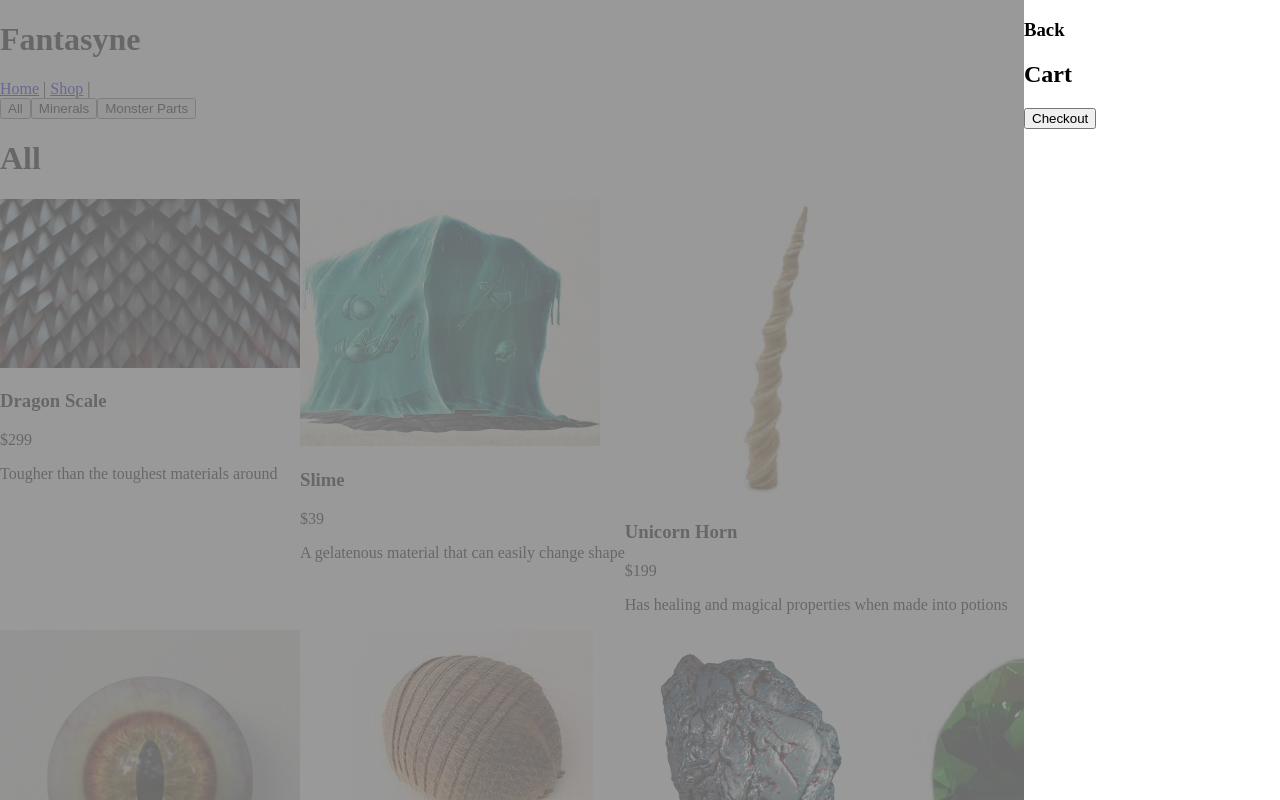
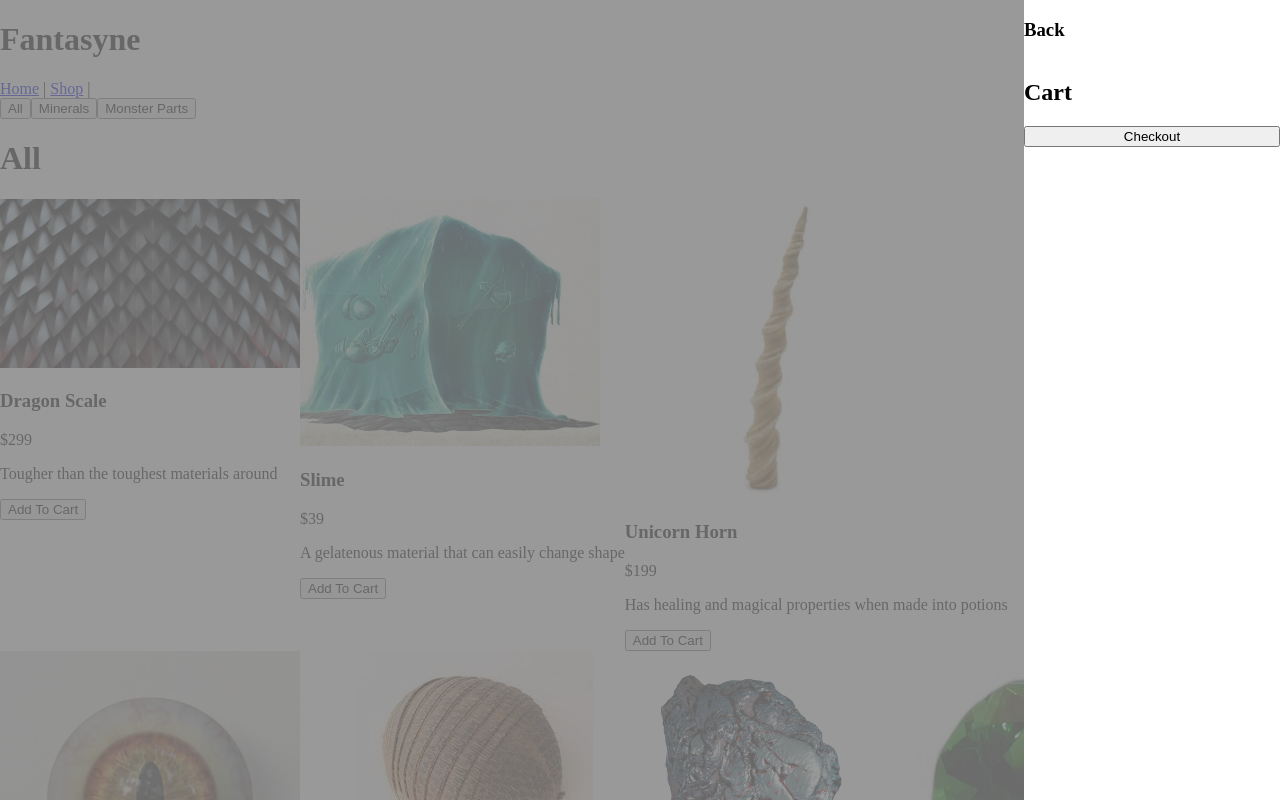
Before and after one commit to Traorasp/shopping-cart, a React (Create React App) app: page /shop in a window 1280 px wide. Both pictures are taken after a click on the picture 112 px from the left and 210 px from the top of the page. Shown: the top 800 px of the page. Built offline with nearby package versions, Linux system fonts and the light colour scheme.

Commit message:
Added logic to add item to cart

```diff
--- a/src/components/Cart.js
+++ b/src/components/Cart.js
@@ -1,31 +1,52 @@
 import cart from '../Images/cart.png'
-import React, { useState }from 'react';
+import React, { useState, useEffect }from 'react';
+import PropTypes from 'prop-types';
 
-function Cart() {
+function Cart(props) {
   const [open, setOpen] = useState(false)
-  const [cartItems, setCartItems] = useState([])
-
-  const addItemToCart = (e) => {
-    const newItem = e.target.textContent;
-    setCartItems(newItem)
-  }
+  const {itemsInCart, addItemToCart} = props;
+  const [total, setTotal] = useState({
+    totalAmount: 0,
+    totalCost: 0,
+  })
 
   const toggleCart = () => {
     setOpen(!open)
   }
 
+  useEffect(() => {
+    const totalCost = itemsInCart.map((item) => {
+      return item.Price * item.Amount;
+    }).reduce((a, b) => a + b, 0);
+    const totalAmount = itemsInCart.map((item) => {
+      return item.Amount;
+    }).reduce((a, b) => a + b, 0);
+    setTotal({
+      totalAmount: totalAmount,
+      totalCost: totalCost,
+    })
+  }, [itemsInCart]);
+
   if(open) {
     return(
-      <div id='cart'>
-        <div>
+      <div id='cart-background'>
+        <div id='cart'>
           <h3 onClick={toggleCart}>Back</h3>
           <h2>Cart</h2>
-          {cartItems.map((item) => {
-            <div>
-            <p>{item}</p>
-            <button onClick={addItemToCart}></button>
-            </div>
+          <div className='cart-items-display'>
+          {itemsInCart.map((item) => {
+            return(
+              <div key={item.id} className='cart-item'>
+                <img src={item.Img}/>
+                <p>{item.Name}</p>
+                <div className='counter'>
+                <button onClick={addItemToCart} className={item.Name}>-</button>
+                <p>{item.Amount}</p>
+                <button onClick={addItemToCart} className={item.Name}>+</button>
+                </div>
+              </div>)
           })}
+          </div>
           <button>Checkout</button>
         </div>
       </div>
@@ -34,10 +55,21 @@ function Cart() {
   return (
     <div>
       <img src={cart} alt='Shopping Cart' onClick={toggleCart}/>
-      <p>Count</p>
+      <p>{total.totalAmount}</p>
     </div>
   );
   }
 }
 
+Cart.propTypes = {
+  itemsInCart: PropTypes.array,
+  addItemToCart: PropTypes.func,
+}
+
+Cart.defaultProps = {
+  itemsInCart: [],
+  addItemToCart: () => {},
+}
+
+
 export default Cart;
--- a/src/components/Item.js
+++ b/src/components/Item.js
@@ -2,7 +2,7 @@ import React from 'react';
 import PropTypes from 'prop-types';
 
 function Item(props) {
-  const { items } = props;
+  const { items, addItemToCart } = props;
 
   return (
     <div id='item-list'>
@@ -13,6 +13,7 @@ function Item(props) {
       <h3>{item.Name}</h3>
       <p>${item.Price}</p>
       <p>{item.Desc}</p>
+      <button onClick={addItemToCart} className={item.Name}>Add To Cart</button>
     </div>
     )
   })}
@@ -22,10 +23,12 @@ function Item(props) {
 
 Item.propTypes = {
   items: PropTypes.array,
+  addItemToCart: PropTypes.func,
 }
 
 Item.defaultProps = {
-  items: []
+  items: [],
+  addItemToCart: () => {},
 }
 
 export default Item;
--- a/src/components/Shop.js
+++ b/src/components/Shop.js
@@ -2,6 +2,7 @@ import React, { useState }from 'react';
 import Item from './Item';
 import {minerals, monstParts, allItems} from './materials.js';
 import Cart from './Cart';
+import uniqid from "uniqid";
 
 function Shop() {
 
@@ -9,6 +10,30 @@ function Shop() {
     title: "All",
     items: allItems
   })
+  const [cartItems, setCartItems] = useState([])
+
+  const addItemToCart = (e) => {
+    const newItemName = e.target.classList[0];
+    const ind = cartItems.findIndex((item) => {
+      return item.Name.split(" ")[0] === newItemName
+    })
+    const infoInd = allItems.findIndex((item) => {
+      return item.Name.split(" ")[0] === newItemName
+    })
+    if(ind === -1) {
+      setCartItems(cartItems.concat({
+      Name: allItems[infoInd].Name,
+      Img: allItems[infoInd].Img,
+      Price: allItems[infoInd].Price,
+      Amount: 1,
+      id: uniqid()
+      }))
+    } else {
+      const newlist = cartItems;
+      newlist[ind].Amount = newlist[ind].Amount+1;
+      setCartItems(newlist)
+    }
+  }
 
   const display = (e) => {
     const newBuying = e.target.textContent;
@@ -22,14 +47,14 @@ function Shop() {
 
   return (
     <div>
-    <Cart />
+    <Cart itemsInCart={cartItems} addItemToCart={addItemToCart}/>
     <nav>
       <button onClick={display}>All</button>
       <button onClick={display}>Minerals</button>
       <button onClick={display}>Monster Parts</button>
     </nav>
     <h1>{buying.title}</h1>
-    <Item items={buying.items}/>
+    <Item items={buying.items} addItemToCart={addItemToCart}/>
     </ div>
   );
 }
--- a/src/index.css
+++ b/src/index.css
@@ -17,7 +17,7 @@ img {
   flex-wrap: wrap;
 }
 
-#cart {
+#cart-background {
   position:fixed;
   top: 0;
   width: 100vw;
@@ -25,10 +25,36 @@ img {
   background-color: rgba(128, 128, 128, 0.804);
 }
 
-#cart div {
+#cart {
   position:fixed;
+  display: flex;
+  flex-direction: column;
   background-color: white;
   height: 100vh;
   width: 20vw;
   left: 80vw;
+  overflow: auto;
 }
+
+.cart-items-display {
+  display: flex;
+  flex-direction: column;
+}
+
+.cart-item {
+  max-width: 200px;
+  max-height: 200px;
+  display: flex;
+  flex-direction: column;
+  gap: 5%;
+  margin: 50px 0;
+}
+
+.counter {
+  display: flex;
+}
+
+.cart-item img {
+  max-width: 250px;
+  max-height: 250px;
+}
```
